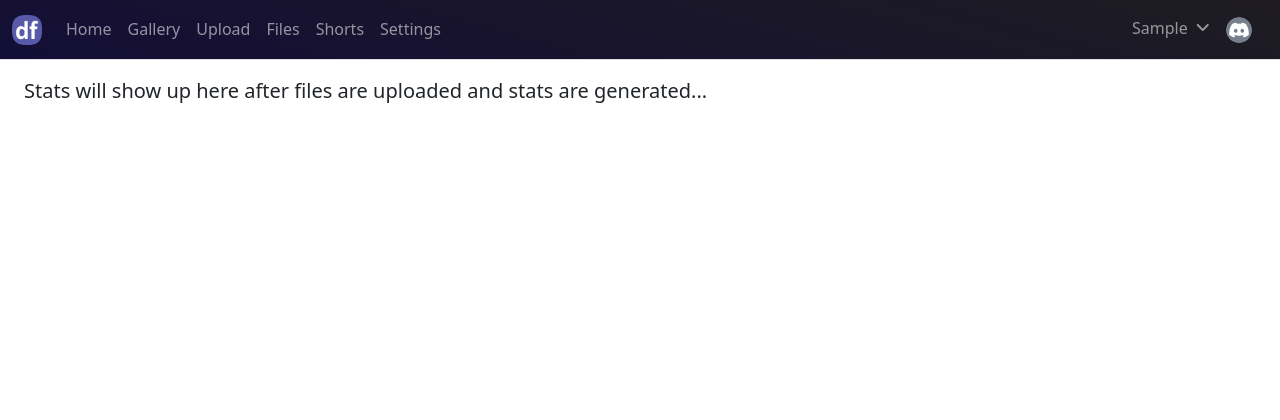
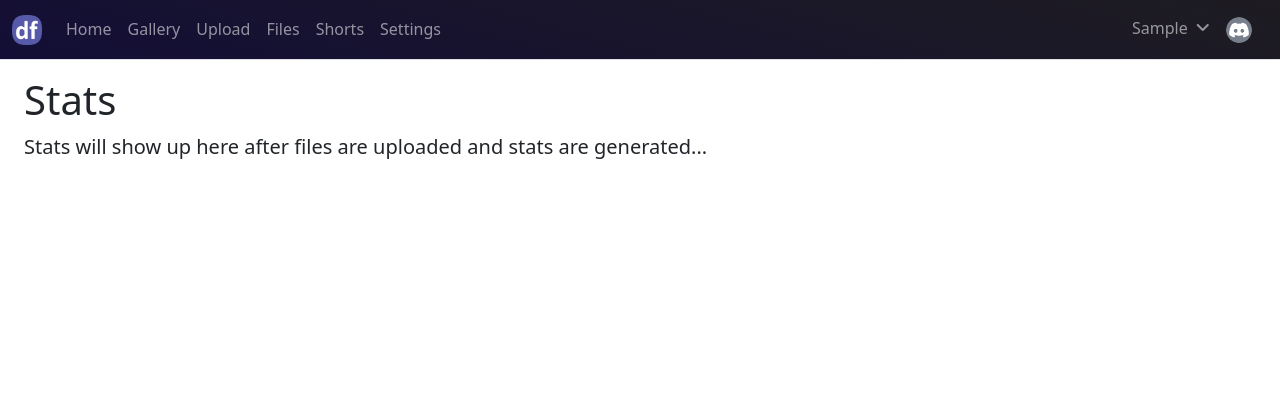
Before and after one commit to django-files/django-files, a Django app: page /stats/ in a window 1280 px wide. Shown: the top 420 px of the page. Run offline with Django 3.2, Linux system fonts and the light colour scheme; the visitor is signed in with stand-in values (Sample User, id 1); data that the repository does not hold is empty; parts of the project's set-up code (start-up, migrations or seed data) failed here and were passed over; some libraries are stand-ins or nearby versions.

Commit message:
Initial Stast Page

```diff
--- a/app/home/views.py
+++ b/app/home/views.py
@@ -40,14 +40,14 @@ def home_view(request):
     return render(request, 'home.html', context)
 
 
-# @login_required
+@login_required
 def stats_view(request):
     """
     View  /stats/
     """
     log.debug('%s - home_view: is_secure: %s', request.method, request.is_secure())
-    # stats = FileStats.objects.get_request(request)
-    stats = FileStats.objects.filter(user_id=2)
+    stats = FileStats.objects.get_request(request)
+    # stats = FileStats.objects.filter(user_id=2)
     log.debug('stats: %s', stats)
     days, files, size = [], [], []
     # {"types": {}, "size": 0, "count": 0, "human_size": "0.0 B"}
@@ -58,33 +58,6 @@ def stats_view(request):
     context = {'stats': stats, 'days': days, 'files': files, 'size': size}
     log.debug('context: %s', context)
     return render(request, 'stats.html', context=context)
-
-
-# def generate_stats():
-#     log.info('generate_stats')
-#     # now = timezone.now()
-#     # ft_filter = now - datetime.timedelta(days=1)
-#     file_stats = FileStats.objects.all()
-#     start_date = file_stats.last().created_at
-#     last_date = file_stats.first().created_at
-#     day = start_date
-#     extra = 0
-#     for i in count(1):
-#         day = now - datetime.timedelta(days=i)
-#         stats = file_stats.filter(created_at__day=day.day)
-#         log.info('stats: %s', stats)
-#         if len(stats) > 1:
-#             log.info('--- process stats for day: %s', day.day)
-#             log.info(stats.first())
-#             all_but_last = stats.exclude(pk=stats.first().pk)
-#             log.info(all_but_last)
-#             all_but_last.delete()
-#             log.info('--- process stats for day: %s', day.day)
-#         else:
-#             extra += 1
-#             log.info('extra: %s, day: %s', extra, day.day)
-#             if extra >= extra_days:
-#                 break
 
 
 @login_required
--- /dev/null
+++ b/app/static/main/js/stats.js
@@ -0,0 +1,33 @@
+$(document).ready(function() {
+
+    // Get and set the csrf_token
+    const csrftoken = document.querySelector('[name=csrfmiddlewaretoken]').value;
+
+    // Handle update stats click
+    $('#update-stats-btn').click(function () {
+        $.ajax({
+            url: $('#update-stats-btn').attr('data-target-url'),
+            type: 'POST',
+            headers: {'X-CSRFToken': csrftoken},
+            beforeSend: function( jqXHR ){
+                //
+            },
+            success: function(data, textStatus, jqXHR){
+                console.log('Status: '+jqXHR.status+', Data: '+JSON.stringify(data));
+                alert('Stats Update Submitted. Page will now Reload...');
+            },
+            complete: function(data, textStatus ){
+                console.log(data);
+                location.reload();
+            },
+            error: function (data, status, error) {
+                console.log('Status: '+data.status+', Response: '+data.responseText);
+                alert(data.responseText)
+            },
+            cache: false,
+            contentType: false,
+            processData: false
+        });
+    });
+
+});
--- a/app/templates/stats.html
+++ b/app/templates/stats.html
@@ -15,6 +15,9 @@
 
 {% block body %}
 <div class="container-fluid py-3 px-4">
+{% cache 86400 stats_stats request.user %}
+
+    <h1>Stats</h1>
 
     {% if not stats %}
         <p class="lead">Stats will show up here after files are uploaded and stats are generated...</p>
@@ -29,9 +32,9 @@
 
             {% include 'include/stats-table.html' with stats=stats %}
 
-            <p><a class="btn btn-sm btn-outline-light me-2" role="button" id="update-stats-btn"
+            <p><a class="btn btn-sm btn-outline-warning me-2" role="button" id="update-stats-btn"
                   data-target-url="{% url 'home:update-stats' %}">
-                <i class="fa-solid fa-chart-bar"></i> Process Stats</a>{% if stats %}
+                <i class="fa-solid fa-arrows-rotate"></i> Process Stats</a>{% if stats %}
                 <span class="d-inline-block my-1">Updated: {{ stats.created_at|localtime }}</span>{% endif %}</p>
 
             <div class="row">
@@ -88,6 +91,7 @@
         chart.setOption(option);
     </script>
 
+{% endcache %}
 </div>
 {% endblock %}
 
@@ -97,4 +101,5 @@
             if ( chart != null ){ chart.resize(); }
         });
     </script>
+    <script type="text/javascript" src="{% static 'main/js/stats.js' %}"></script>
 {% endblock %}
```
Also changed, not shown: app/static/main/js/home.js (+0 -27 lines), app/templates/home.html (+8 -4 lines).
